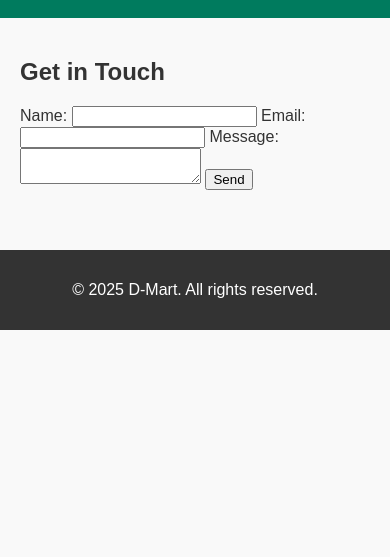
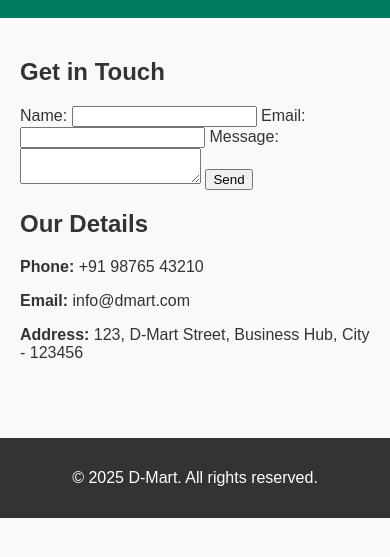
Before and after one commit to SHREERAKSHA29-G/SCM, a plain HTML site: page contact.html in a window 390 px wide. Shown: the part 87-644 px from the top of the page. Drawn offline with Linux system fonts and the light colour scheme.

Commit message:
Added a contact info section in the contact.html file containg email, phone number and address of the store

```diff
--- a/contact.html
+++ b/contact.html
@@ -31,6 +31,13 @@
         <button type="submit">Send</button>
       </form>
     </section>
+
+    <section class="contact-info">
+     <h2>Our Details</h2>
+     <p><strong>Phone:</strong> +91 98765 43210</p>
+     <p><strong>Email:</strong> info@dmart.com</p>
+     <p><strong>Address:</strong> 123, D-Mart Street, Business Hub, City - 123456</p>
+    </section>
   </main>
   <footer>
     <p>&copy; 2025 D-Mart. All rights reserved.</p>
```
